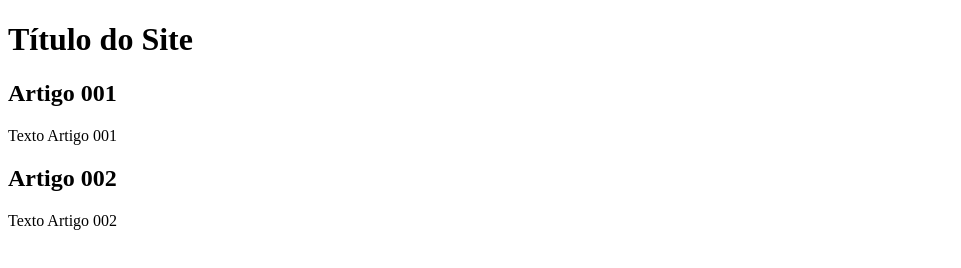
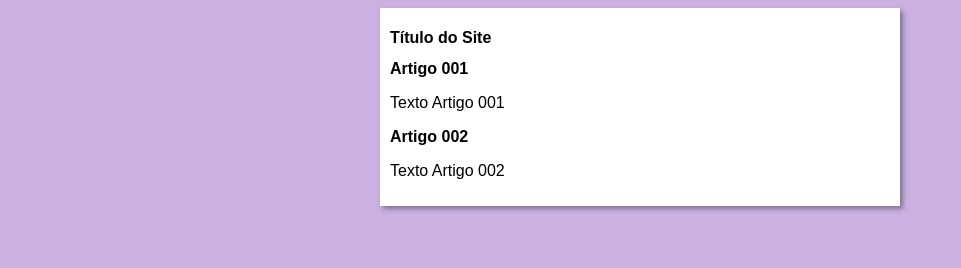
Before and after one commit to d2py/projeto-site, a plain HTML site: page index.html in a window 1280 px wide. Shown: the whole page, without its empty margins (0-961 px from the left). Drawn offline with Linux system fonts and the light colour scheme.

Commit message:
iniciei o design

```diff
--- /dev/null
+++ b/estilos/style.css
@@ -0,0 +1,17 @@
+*{
+font-family: Arial, Helvetica, sans-serif;
+font-size: 16px;
+}
+
+body{
+    background-color: rgb(203, 177, 226) ;
+
+}
+
+main{
+    background-color: white;
+    width: 500px;
+    margin: auto;
+    padding: 10px;
+    box-shadow: 3px 3px 5px rgba(0, 0, 0, 0.363)
+}
--- a/index.html
+++ b/index.html
@@ -4,6 +4,7 @@
     <meta charset="UTF-8">
     <meta name="viewport" content="width=device-width, initial-scale=1.0">
     <title>Título do Site</title>
+    <link rel="stylesheet" href="estilos/style.css">
 </head>
 <body>
    <main>
```
